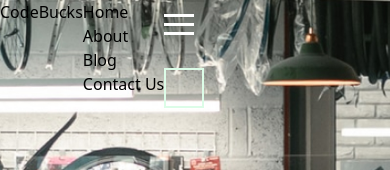
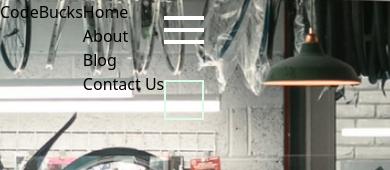
Before and after one commit to avoajaugochukwu/bycking.com, a Next.js app: page / in a window 390 px wide. Shown: the top 170 px of the page. Built offline with nearby package versions, Linux system fonts and the light colour scheme.

Commit message:
Updated hamburger viewBox

```diff
--- a/components/layout/HeaderTest.js
+++ b/components/layout/HeaderTest.js
@@ -48,7 +48,7 @@ const HeaderTest = () => {
               </a>
             </li>
           </ul>
-          <div className=" text-yellow-400 pt-2" onClick={handleClick}>
+          <div className=" text-yellow-400 pt-4" onClick={handleClick}>
             <p className="">
               {click ? <CloseSign /> : <HamburgerMenu />}
 
--- a/components/svg/HamburgerMenu.js
+++ b/components/svg/HamburgerMenu.js
@@ -2,7 +2,7 @@ import React from "react";
 
 const HamburgerMenu = ({ color = "#ffffff" }) => {
   return (
-    <svg viewBox="0 0 100 80" width="60" height="60" fill={color}>
+    <svg className="cursor-pointer" viewBox="0 0 50 80"  fill={color}>
       <rect width="50" height="5"></rect>
       <rect y="15" width="50" height="5"></rect>
       <rect y="30" width="50" height="5"></rect>
```
